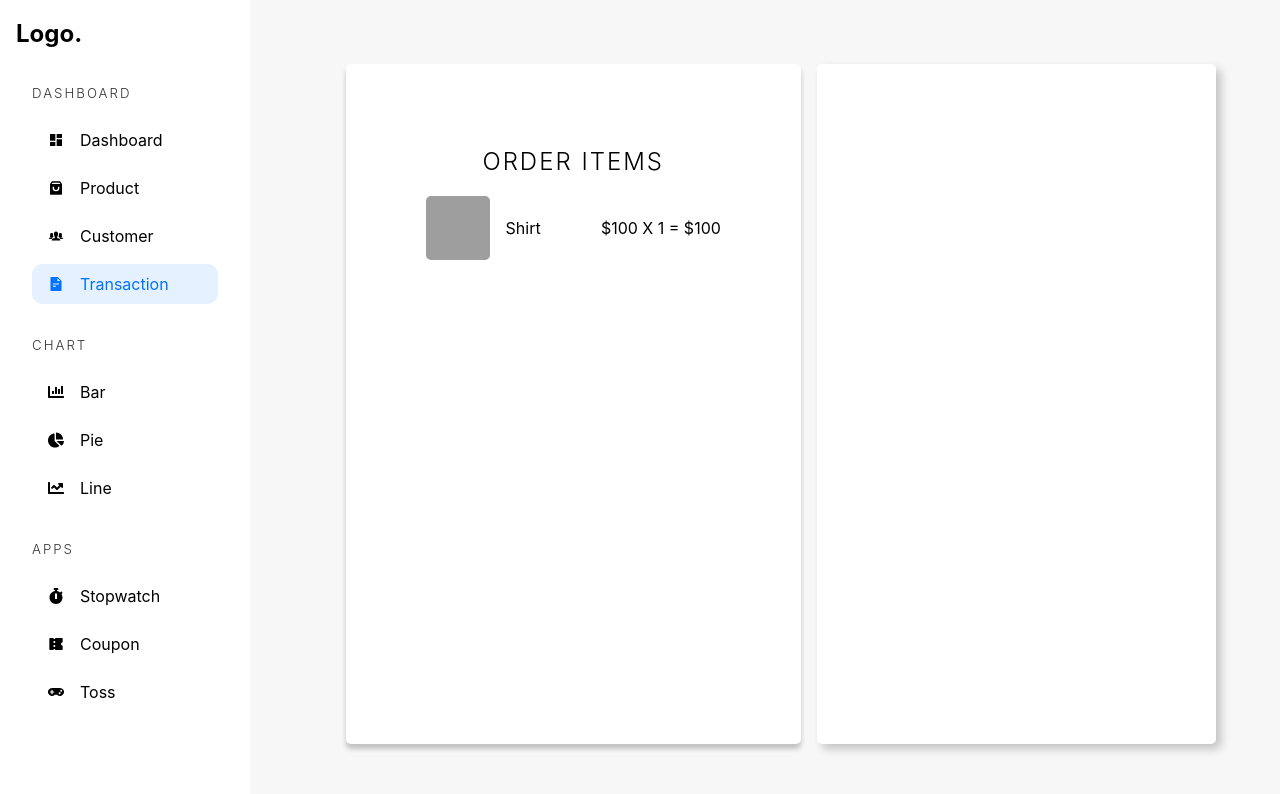
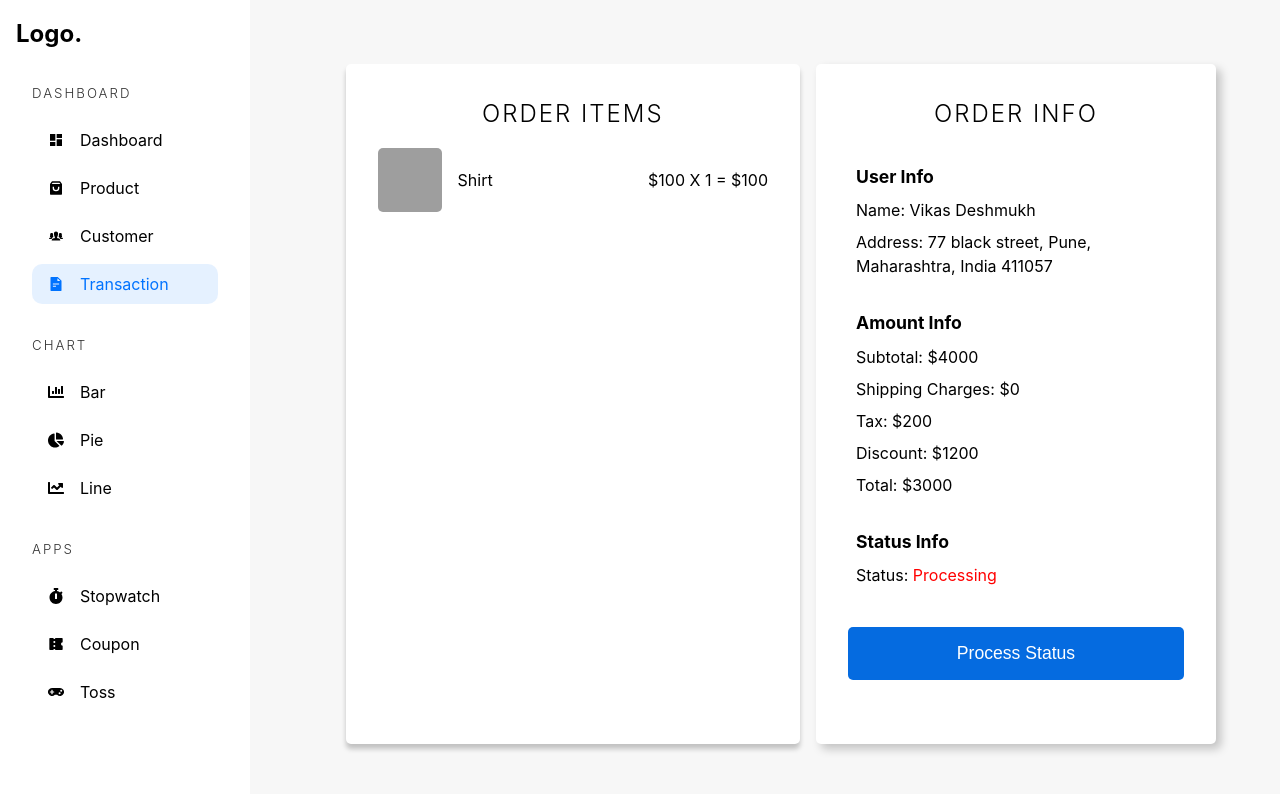
Before and after one commit to vikasdeshmukh63/e-com-admin-dashboard-client, a React (Vite) app: page /admin/transaction/1 in a window 1280 px wide. Shown: the top 794 px of the page. Built offline with nearby package versions, Linux system fonts and the light colour scheme; grey boxes are pictures that could not be loaded.

Commit message:
transation management done

```diff
--- a/src/pages/management/TransactionManagement.tsx
+++ b/src/pages/management/TransactionManagement.tsx
@@ -35,19 +35,42 @@ const TransactionManagement = () => {
 
   const { name, address, city, country, state, pinCode, subtotal, shippingCharges, tax, discount, total, status } = order;
 
+  const updateHandler = () => {
+    setOrder((prev)=>({
+      ...prev,
+      status:prev.status === "Processing" ? "Shipped" :"Delivered"
+    }))
+  }
+
   return (
     <div className="adminContainer">
       <AdminSidebar />
       <main className="productManagement">
-        <section>
+        <section style={{padding:"2rem"}}>
           <h2>Order Items</h2>
           {order.orderItems.map((item) => (
             <ProductCard name={item.name} _id={item._id} photo={item.photo} price={item.price} quantity={item.quantity} key={item._id} />
           ))}
         </section>
 
-        <article>
+        <article className="shippingInfoCard">
+          <h1>Order Info</h1>
+          <h5>User Info</h5>
+          <p>Name: {name}</p>
+          <p>Address: {`${address}, ${city}, ${state}, ${country} ${pinCode}`}</p>
 
+          <h5>Amount Info</h5>
+          <p>Subtotal: ${subtotal}</p>
+          <p>Shipping Charges: ${shippingCharges}</p>
+          <p>Tax: ${tax}</p>
+          <p>Discount: ${discount}</p>
+          <p>Total: ${total}</p>
+
+          <h5>Status Info</h5>
+          <p>
+            Status: <span className={status === "Delivered" ? "purple" : status === "Shipped" ? "green" : "red"}>{status}</span>
+          </p>
+          <button onClick={updateHandler}>Process Status</button>
         </article>
       </main>
     </div>
--- a/src/styles/_products.scss
+++ b/src/styles/_products.scss
@@ -120,6 +120,40 @@
             }
         }
     }
+
+    .shippingInfoCard {
+
+        >h1 {
+            text-align: center;
+            @include heading(2px);
+        }
+
+        >h5 {
+            margin: 2rem 0 0 0.5rem;
+            font-size: 1.1rem;
+            font-weight: 700
+        }
+
+        >p{
+            margin:0.5rem;
+        }
+
+        >button{
+            margin: 2rem 0;
+            padding: 1rem;
+            border: none;
+            background-color: rgb(5, 107, 224);
+            color: white;
+            border-radius: 5px;
+            width: 100%;
+            font-size: 1.1rem;
+            cursor: pointer;
+
+            &:hover{
+                opacity: 0.8;
+            }
+        }
+    }
 }
 
 .transactionProductCard {
@@ -131,7 +165,7 @@
         border-radius: 5px;
     }
 
-    >span{
+    >span {
         margin-left: auto;
     }
 }
```
